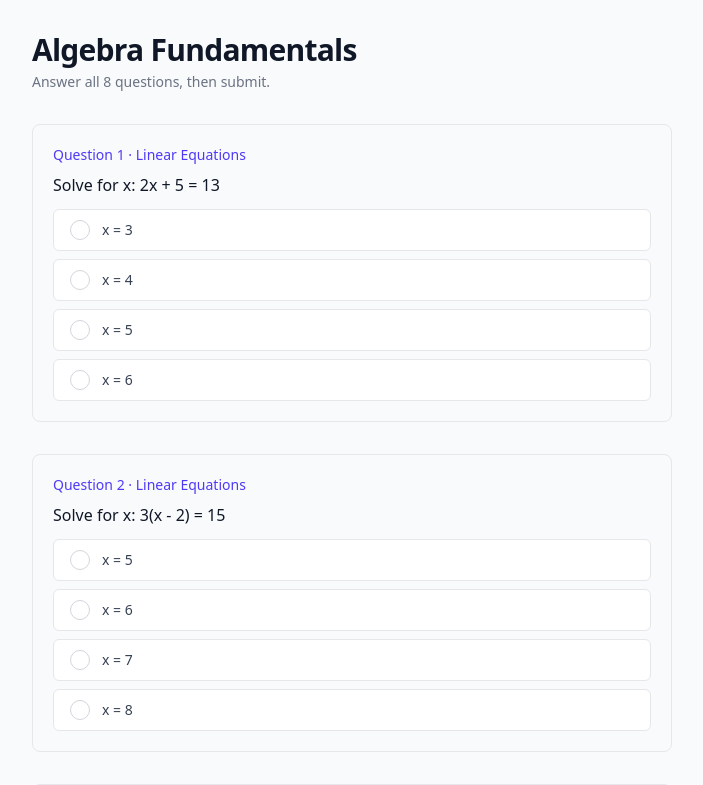
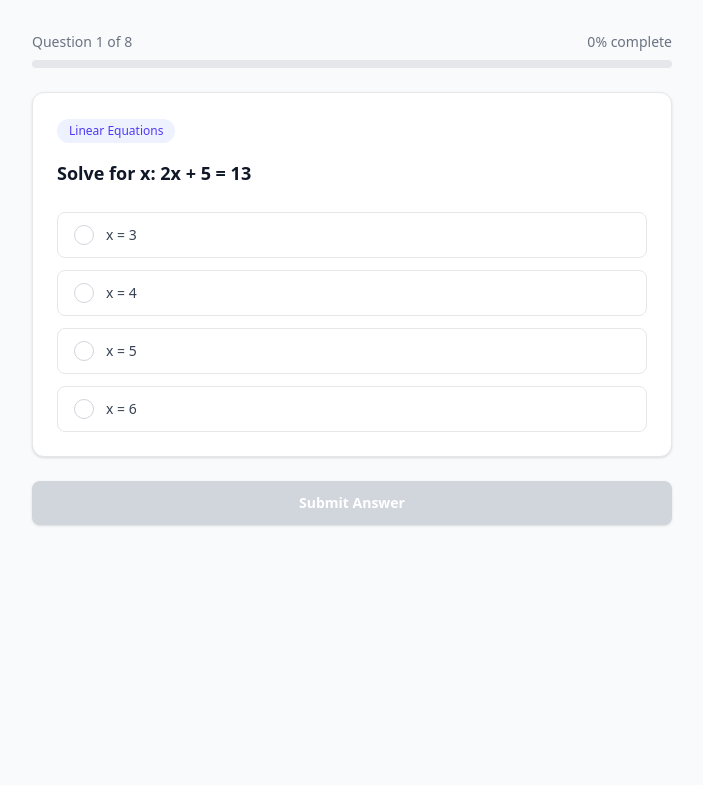
Before and after one commit to Utsav2408/adaptive-study-coach, a React (Vite) app: page /quiz in a window 1280 px wide. Shown: the top 785 px of the page, without its empty margins (288-991 px from the left). Built offline with nearby package versions, Linux system fonts and the light colour scheme.

Commit message:
conductor-sync-2026-08-09--03-22-24

```diff
--- a/src/data/sampleQuiz.ts
+++ b/src/data/sampleQuiz.ts
@@ -1,14 +1,18 @@
+export type QuestionType = "multiple-choice" | "short-answer";
+
 export interface Question {
   id: string;
+  type: QuestionType;
   questionText: string;
   subtopic: string;
-  options: string[];
+  options?: string[];
   correctAnswer: string;
 }
 
 export const sampleQuestions: Question[] = [
   {
     id: "q1",
+    type: "multiple-choice",
     questionText: "Solve for x: 2x + 5 = 13",
     subtopic: "Linear Equations",
     options: ["x = 3", "x = 4", "x = 5", "x = 6"],
@@ -16,6 +20,7 @@ export const sampleQuestions: Question[] = [
   },
   {
     id: "q2",
+    type: "multiple-choice",
     questionText: "Solve for x: 3(x - 2) = 15",
     subtopic: "Linear Equations",
     options: ["x = 5", "x = 6", "x = 7", "x = 8"],
@@ -23,6 +28,7 @@ export const sampleQuestions: Question[] = [
   },
   {
     id: "q3",
+    type: "multiple-choice",
     questionText: "Solve the quadratic: x² - 5x + 6 = 0",
     subtopic: "Quadratic Equations",
     options: ["x = 2, 3", "x = 1, 6", "x = -2, -3", "x = 5, 1"],
@@ -30,6 +36,7 @@ export const sampleQuestions: Question[] = [
   },
   {
     id: "q4",
+    type: "multiple-choice",
     questionText: "Solve for x: x² = 49",
     subtopic: "Quadratic Equations",
     options: ["x = 7", "x = -7", "x = ±7", "x = 49"],
@@ -37,6 +44,7 @@ export const sampleQuestions: Question[] = [
   },
   {
     id: "q5",
+    type: "multiple-choice",
     questionText: "Solve the inequality: 3x - 7 > 8",
     subtopic: "Inequalities",
     options: ["x > 5", "x > 3", "x < 5", "x > 15"],
@@ -44,6 +52,7 @@ export const sampleQuestions: Question[] = [
   },
   {
     id: "q6",
+    type: "multiple-choice",
     questionText: "Solve: 2 ≤ 4x - 2 ≤ 10",
     subtopic: "Inequalities",
     options: ["1 ≤ x ≤ 3", "2 ≤ x ≤ 4", "0 ≤ x ≤ 2", "1 ≤ x ≤ 2.5"],
@@ -51,18 +60,16 @@ export const sampleQuestions: Question[] = [
   },
   {
     id: "q7",
-    questionText:
-      "A number plus 8 equals 20. What is the number?",
+    type: "short-answer",
+    questionText: "A number plus 8 equals 20. What is the number?",
     subtopic: "Word Problems",
-    options: ["10", "11", "12", "14"],
     correctAnswer: "12",
   },
   {
     id: "q8",
-    questionText:
-      "The sum of two consecutive integers is 47. What are the integers?",
+    type: "short-answer",
+    questionText: "The sum of two consecutive integers is 47. What are the integers? (Enter as 'x and y')",
     subtopic: "Word Problems",
-    options: ["22 and 25", "23 and 24", "22 and 23", "24 and 25"],
     correctAnswer: "23 and 24",
   },
 ];
--- a/src/pages/Home.tsx
+++ b/src/pages/Home.tsx
@@ -5,21 +5,49 @@ export default function Home() {
   const navigate = useNavigate();
 
   return (
-    <div className="mx-auto flex max-w-xl flex-col items-center px-4 pt-20 text-center">
+    <div className="mx-auto max-w-xl px-4 pt-20 text-center">
       <h1 className="text-4xl font-bold tracking-tight text-gray-900 sm:text-5xl">
         Adaptive Study Coach
       </h1>
       <p className="mt-4 text-lg text-gray-600">
-        Diagnose your understanding of algebra fundamentals with a short
-        diagnostic quiz. See which subtopics you've mastered and which need
-        more practice.
+        Diagnose your understanding of key topics with a short diagnostic quiz.
+        See which areas you've mastered and which need more practice.
       </p>
-      <button
-        onClick={() => navigate("/quiz")}
-        className="mt-10 cursor-pointer rounded-lg bg-indigo-600 px-8 py-3.5 text-base font-semibold text-white shadow-sm transition-all duration-150 ease-out hover:bg-indigo-700 active:scale-[0.97]"
-      >
-        Start {quizSubject}
-      </button>
+
+      {/* Subject card */}
+      <div className="mt-12 rounded-xl border border-gray-200 bg-white p-6 text-left shadow-sm transition-all duration-150 hover:shadow-md">
+        <div className="flex items-start justify-between">
+          <div>
+            <h2 className="text-xl font-semibold text-gray-900">
+              {quizSubject}
+            </h2>
+            <p className="mt-1 text-sm text-gray-500">
+              8 questions · 4 subtopics · Multiple choice & short answer
+            </p>
+          </div>
+          <span className="rounded-full bg-indigo-50 px-3 py-1 text-xs font-medium text-indigo-600">
+            Recommended
+          </span>
+        </div>
+        <div className="mt-4 flex flex-wrap gap-2">
+          {["Linear Equations", "Quadratic Equations", "Inequalities", "Word Problems"].map(
+            (sub) => (
+              <span
+                key={sub}
+                className="rounded-md bg-gray-100 px-2.5 py-1 text-xs font-medium text-gray-600"
+              >
+                {sub}
+              </span>
+            ),
+          )}
+        </div>
+        <button
+          onClick={() => navigate("/quiz")}
+          className="mt-5 w-full cursor-pointer rounded-lg bg-indigo-600 px-8 py-3 text-base font-semibold text-white shadow-sm transition-all duration-150 ease-out hover:bg-indigo-700 active:scale-[0.97]"
+        >
+          Start Diagnostic Quiz
+        </button>
+      </div>
     </div>
   );
 }
--- a/src/pages/Quiz.tsx
+++ b/src/pages/Quiz.tsx
@@ -1,32 +1,73 @@
-import { useState } from "react";
+import { useState, useCallback } from "react";
 import { useNavigate } from "react-router-dom";
 import { sampleQuestions, quizSubject } from "../data/sampleQuiz";
+import type { Question } from "../data/sampleQuiz";
 import { supabase } from "../lib/supabaseClient";
+
+type FeedbackState = "unanswered" | "correct" | "incorrect";
+
+interface SavedAnswer {
+  questionId: string;
+  userAnswer: string;
+  isCorrect: boolean;
+}
 
 export default function Quiz() {
   const navigate = useNavigate();
-  const [answers, setAnswers] = useState<Record<string, string>>({});
-  const [submitting, setSubmitting] = useState(false);
+  const [currentIndex, setCurrentIndex] = useState(0);
+  const [selectedOption, setSelectedOption] = useState<string | null>(null);
+  const [textAnswer, setTextAnswer] = useState("");
+  const [feedback, setFeedback] = useState<FeedbackState>("unanswered");
+  const [savedAnswers, setSavedAnswers] = useState<SavedAnswer[]>([]);
+  const [saving, setSaving] = useState(false);
 
-  const allAnswered = sampleQuestions.every((q) => answers[q.id]);
+  const currentQuestion: Question = sampleQuestions[currentIndex];
+  const totalQuestions = sampleQuestions.length;
+  const isLastQuestion = currentIndex === totalQuestions - 1;
+  const isMultipleChoice = currentQuestion.type === "multiple-choice";
+  const hasValidAnswer = isMultipleChoice
+    ? selectedOption !== null
+    : textAnswer.trim().length > 0;
 
-  const handleSelect = (questionId: string, option: string) => {
-    setAnswers((prev) => ({ ...prev, [questionId]: option }));
-  };
+  const handleSubmitAnswer = useCallback(() => {
+    if (!hasValidAnswer || feedback !== "unanswered") return;
 
-  const handleSubmit = async () => {
-    if (!allAnswered || submitting) return;
-    setSubmitting(true);
+    const userAnswer = isMultipleChoice ? selectedOption! : textAnswer.trim();
+    const isCorrect =
+      userAnswer.toLowerCase().trim() ===
+      currentQuestion.correctAnswer.toLowerCase().trim();
+
+    setFeedback(isCorrect ? "correct" : "incorrect");
+    setSavedAnswers((prev) => [
+      ...prev,
+      { questionId: currentQuestion.id, userAnswer, isCorrect },
+    ]);
+  }, [hasValidAnswer, feedback, isMultipleChoice, selectedOption, textAnswer, currentQuestion]);
+
+  const handleNext = useCallback(() => {
+    if (isLastQuestion) {
+      handleFinishQuiz();
+    } else {
+      setCurrentIndex((i) => i + 1);
+      setSelectedOption(null);
+      setTextAnswer("");
+      setFeedback("unanswered");
+    }
+  }, [isLastQuestion]);
+
+  const handleFinishQuiz = async () => {
+    setSaving(true);
 
     // Calculate results
     let correctCount = 0;
     const questionResults = sampleQuestions.map((q) => {
-      const isCorrect = answers[q.id] === q.correctAnswer;
+      const saved = savedAnswers.find((s) => s.questionId === q.id);
+      const isCorrect = saved?.isCorrect ?? false;
       if (isCorrect) correctCount++;
       return {
         questionText: q.questionText,
         subtopic: q.subtopic,
-        userAnswer: answers[q.id],
+        userAnswer: saved?.userAnswer ?? "",
         correctAnswer: q.correctAnswer,
         isCorrect,
       };
@@ -38,7 +79,7 @@ export default function Quiz() {
         .from("quiz_results")
         .insert({
           subject: quizSubject,
-          total_questions: sampleQuestions.length,
+          total_questions: totalQuestions,
           correct_answers: correctCount,
         })
         .select("id")
@@ -62,78 +103,197 @@ export default function Quiz() {
       if (questionsError) throw questionsError;
     } catch (err) {
       console.error("Failed to save results:", err);
-      // Still navigate — local results are the primary display
     }
 
     navigate("/results", {
       state: {
-        totalQuestions: sampleQuestions.length,
+        totalQuestions,
         correctAnswers: correctCount,
         questionResults,
       },
     });
   };
 
+  // Progress percentage
+  const progressPercent = ((currentIndex) / totalQuestions) * 100;
+
   return (
-    <div className="mx-auto max-w-2xl px-4 py-8">
-      <h1 className="text-3xl font-bold tracking-tight text-gray-900">
-        {quizSubject}
-      </h1>
-      <p className="mt-1 text-sm text-gray-500">
-        Answer all {sampleQuestions.length} questions, then submit.
-      </p>
+    <div className="mx-auto flex min-h-screen max-w-2xl flex-col px-4 py-8">
+      {/* Progress bar */}
+      <div className="mb-6">
+        <div className="flex items-center justify-between text-sm text-gray-500">
+          <span>
+            Question {currentIndex + 1} of {totalQuestions}
+          </span>
+          <span>{Math.round(progressPercent)}% complete</span>
+        </div>
+        <div className="mt-2 h-2 w-full overflow-hidden rounded-full bg-gray-200">
+          <div
+            className="h-full rounded-full bg-indigo-500 transition-all duration-400 ease-out"
+            style={{ width: `${progressPercent}%` }}
+          />
+        </div>
+      </div>
 
-      <div className="mt-8 space-y-8">
-        {sampleQuestions.map((q, index) => (
-          <div key={q.id} className="rounded-lg border border-gray-200 p-5">
-            <p className="text-sm font-medium text-indigo-600">
-              Question {index + 1} · {q.subtopic}
-            </p>
-            <p className="mt-2 text-base font-medium text-gray-900">
-              {q.questionText}
-            </p>
-            <div className="mt-3 space-y-2">
-              {q.options.map((option) => {
-                const selected = answers[q.id] === option;
+      {/* Question card */}
+      <div className="rounded-xl border border-gray-200 bg-white p-6 shadow-sm">
+        {/* Subtopic badge */}
+        <span className="inline-block rounded-full bg-indigo-50 px-3 py-1 text-xs font-medium text-indigo-600">
+          {currentQuestion.subtopic}
+        </span>
+
+        {/* Question text */}
+        <h2 className="mt-4 text-lg font-semibold leading-relaxed text-gray-900">
+          {currentQuestion.questionText}
+        </h2>
+
+        {/* Answer area */}
+        <div className="mt-6">
+          {isMultipleChoice ? (
+            /* Multiple-choice options */
+            <div className="space-y-3">
+              {currentQuestion.options!.map((option) => {
+                const isSelected = selectedOption === option;
+                const showCorrect =
+                  feedback !== "unanswered" &&
+                  option === currentQuestion.correctAnswer;
+                const showWrong =
+                  feedback !== "unanswered" &&
+                  isSelected &&
+                  option !== currentQuestion.correctAnswer;
+
+                let borderClass = "border-gray-200 hover:border-gray-300 hover:bg-gray-50";
+                let bgClass = "bg-white";
+                let circleClass = "border-gray-300";
+                let textClass = "text-gray-700";
+
+                if (showCorrect) {
+                  borderClass = "border-green-400";
+                  bgClass = "bg-green-50";
+                  circleClass = "border-green-500 bg-green-500 text-white";
+                  textClass = "text-green-800";
+                } else if (showWrong) {
+                  borderClass = "border-red-400";
+                  bgClass = "bg-red-50";
+                  circleClass = "border-red-500 bg-red-500 text-white";
+                  textClass = "text-red-800";
+                } else if (isSelected && feedback === "unanswered") {
+                  borderClass = "border-indigo-500";
+                  bgClass = "bg-indigo-50";
+                  circleClass = "border-indigo-500 bg-indigo-500 text-white";
+                  textClass = "text-indigo-700 font-medium";
+                }
+
                 return (
                   <button
                     key={option}
-                    onClick={() => handleSelect(q.id, option)}
-                    className={`flex w-full cursor-pointer items-center rounded-md border px-4 py-2.5 text-left text-sm transition-all duration-150 ease-out active:scale-[0.98] ${
-                      selected
-                        ? "border-indigo-500 bg-indigo-50 text-indigo-700 font-medium"
-                        : "border-gray-200 bg-white text-gray-700 hover:border-gray-300 hover:bg-gray-50"
-                    }`}
+                    onClick={() => {
+                      if (feedback === "unanswered") setSelectedOption(option);
+                    }}
+                    disabled={feedback !== "unanswered"}
+                    className={`flex w-full cursor-pointer items-center rounded-lg border px-4 py-3 text-left text-sm transition-all duration-150 ease-out active:scale-[0.98] ${borderClass} ${bgClass}`}
                   >
                     <span
-                      className={`mr-3 flex h-5 w-5 shrink-0 items-center justify-center rounded-full border text-xs ${
-                        selected
-                          ? "border-indigo-500 bg-indigo-500 text-white"
-                          : "border-gray-300"
-                      }`}
+                      className={`mr-3 flex h-5 w-5 shrink-0 items-center justify-center rounded-full border text-xs font-bold ${circleClass}`}
                     >
-                      {selected ? "✓" : ""}
+                      {showCorrect || showWrong ? "✓" : isSelected && feedback === "unanswered" ? "✓" : ""}
                     </span>
-                    {option}
+                    <span className={textClass}>{option}</span>
                   </button>
                 );
               })}
             </div>
+          ) : (
+            /* Short-answer text input */
+            <div>
+              <label htmlFor="short-answer" className="sr-only">
+                Your answer
+              </label>
+              <input
+                id="short-answer"
+                type="text"
+                value={textAnswer}
+                onChange={(e) => {
+                  if (feedback === "unanswered") setTextAnswer(e.target.value);
+                }}
+                disabled={feedback !== "unanswered"}
+                placeholder="Type your answer here…"
+                className={`w-full rounded-lg border px-4 py-3 text-sm text-gray-900 outline-none transition-all duration-150 ${
+                  feedback === "unanswered"
+                    ? "border-gray-300 focus:border-indigo-500 focus:ring-2 focus:ring-indigo-200"
+                    : feedback === "correct"
+                      ? "border-green-400 bg-green-50"
+                      : "border-red-400 bg-red-50"
+                }`}
+                onKeyDown={(e) => {
+                  if (e.key === "Enter" && hasValidAnswer && feedback === "unanswered") {
+                    handleSubmitAnswer();
+                  }
+                }}
+              />
             </div>
-        ))}
+          )}
         </div>
 
+        {/* Feedback message */}
+        {feedback !== "unanswered" && (
+          <div
+            className={`mt-4 rounded-lg p-3 text-sm ${
+              feedback === "correct"
+                ? "bg-green-50 text-green-700"
+                : "bg-red-50 text-red-700"
+            }`}
+          >
+            {feedback === "correct" ? (
+              <p>
+                <span className="font-semibold">Correct!</span>{" "}
+                {currentQuestion.correctAnswer}
+              </p>
+            ) : (
+              <p>
+                <span className="font-semibold">Not quite.</span> The correct answer is{" "}
+                <span className="font-medium text-green-600">
+                  {currentQuestion.correctAnswer}
+                </span>
+                .
+              </p>
+            )}
+          </div>
+        )}
+      </div>
+
+      {/* Action buttons */}
+      <div className="mt-6 flex gap-3">
+        {feedback === "unanswered" ? (
           <button
-        onClick={handleSubmit}
-        disabled={!allAnswered || submitting}
-        className={`mt-8 w-full cursor-pointer rounded-lg px-8 py-3.5 text-base font-semibold text-white shadow-sm transition-all duration-150 ease-out active:scale-[0.97] ${
-          allAnswered && !submitting
+            onClick={handleSubmitAnswer}
+            disabled={!hasValidAnswer}
+            className={`flex-1 cursor-pointer rounded-lg px-6 py-3 text-sm font-semibold text-white shadow-sm transition-all duration-150 ease-out active:scale-[0.97] ${
+              hasValidAnswer
                 ? "bg-indigo-600 hover:bg-indigo-700"
                 : "cursor-not-allowed bg-gray-300 text-gray-500"
             }`}
           >
-        {submitting ? "Saving…" : "Submit Quiz"}
+            Submit Answer
           </button>
+        ) : (
+          <button
+            onClick={handleNext}
+            disabled={saving}
+            className={`flex-1 cursor-pointer rounded-lg px-6 py-3 text-sm font-semibold text-white shadow-sm transition-all duration-150 ease-out active:scale-[0.97] ${
+              saving
+                ? "cursor-not-allowed bg-gray-300 text-gray-500"
+                : "bg-indigo-600 hover:bg-indigo-700"
+            }`}
+          >
+            {saving
+              ? "Saving…"
+              : isLastQuestion
+                ? "See Results"
+                : "Next Question"}
+          </button>
+        )}
+      </div>
     </div>
   );
 }
```
Also changed, not shown: src/pages/Results.tsx (+47 -10 lines). Lines whose indentation alone changed are shown as unchanged.
